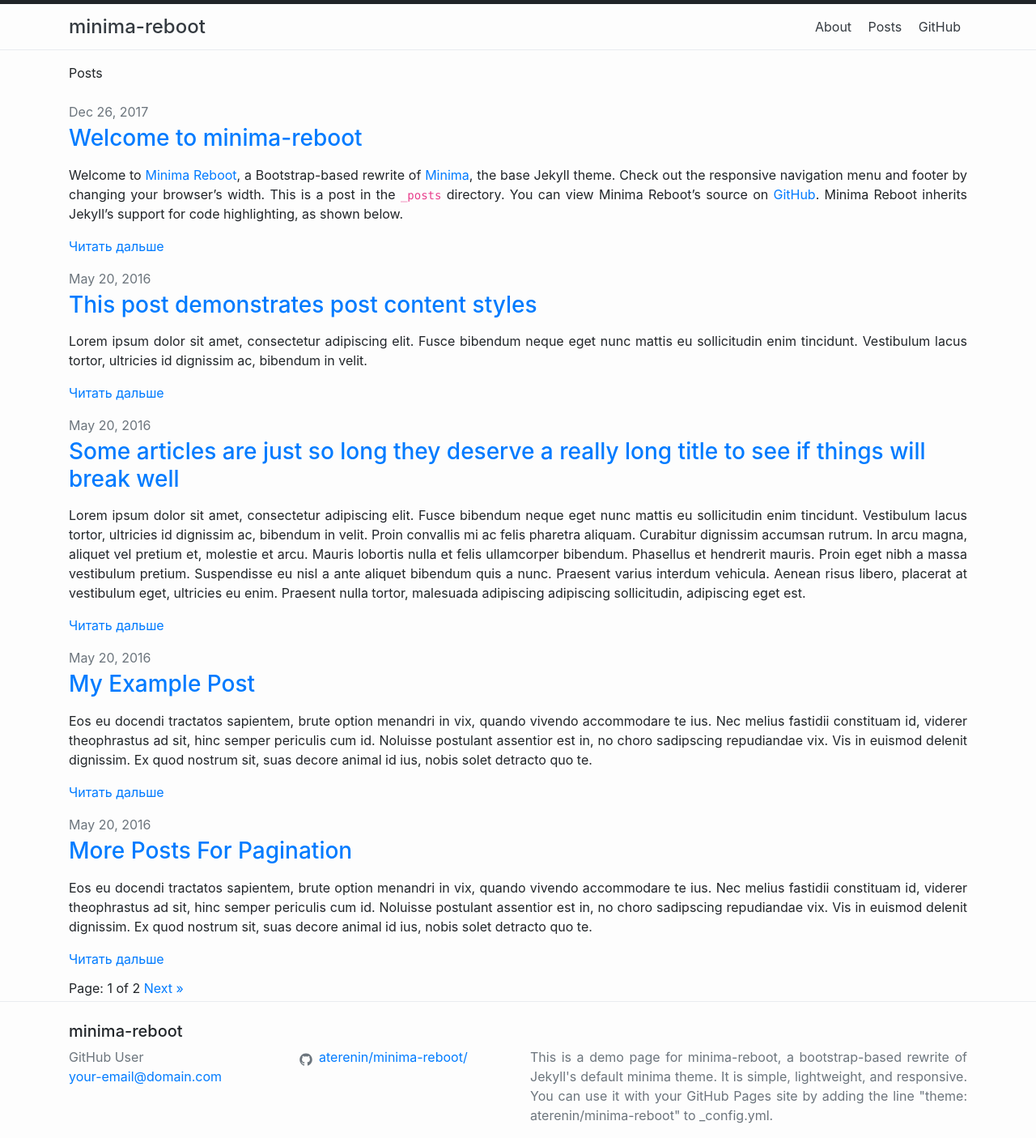
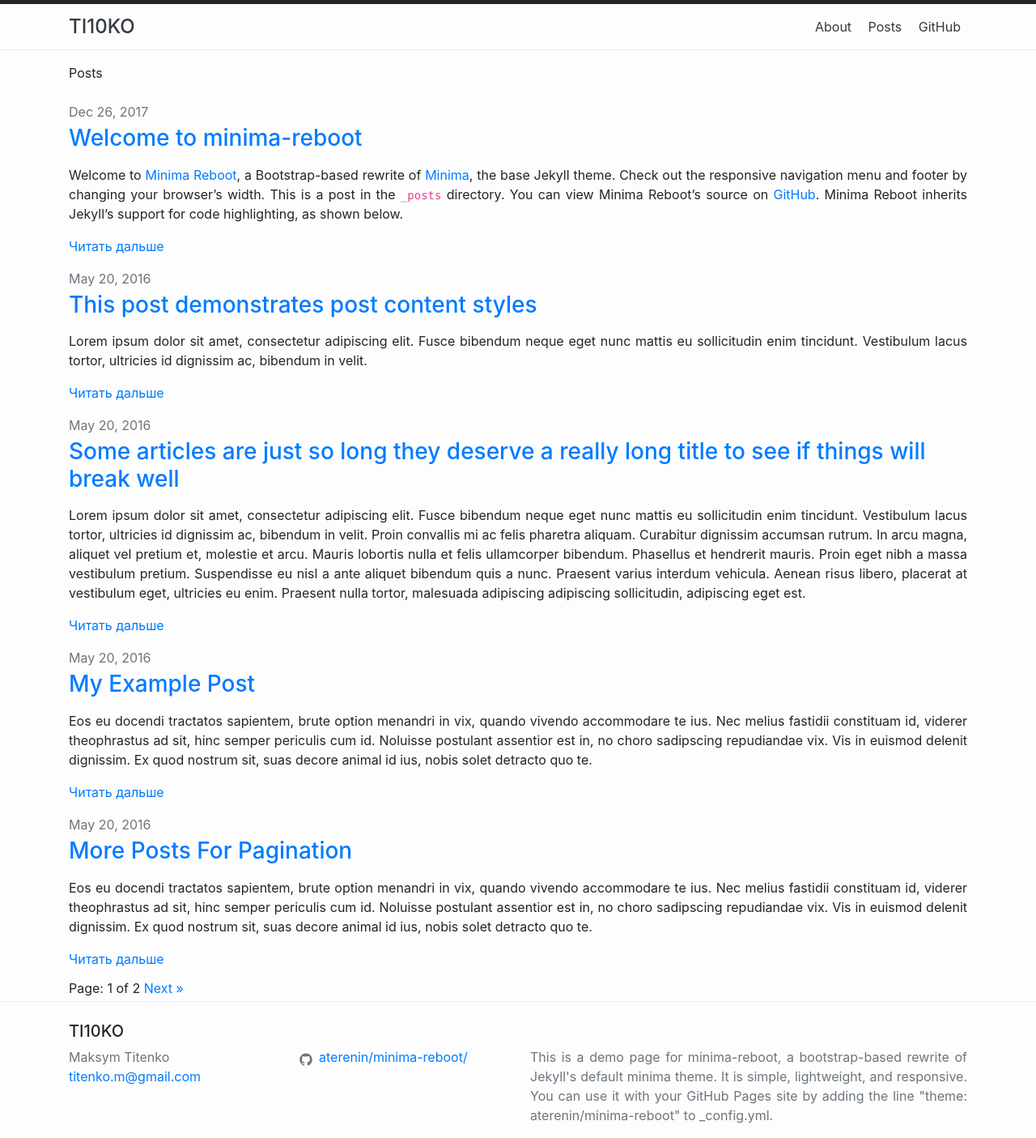
Before and after one commit to titenko/site, a Jekyll site: the page built from index.html, in a window 1280 px wide. Shown: the whole page at 81% size. Built offline with Jekyll 4.4.1, drawn with Linux system fonts in a browser that asks for light colours; the list of posts is cut into pages by our own code.

Commit message:
Update _config.yml

```diff
--- a/_config.yml
+++ b/_config.yml
@@ -1,7 +1,7 @@
-title: minima-reboot
-author: GitHub User
-email: your-email@domain.com
-avatar:
+title: TI10KO
+author: Maksym Titenko
+email: titenko.m@gmail.com
+avatar: https://raw.githubusercontent.com/titenko/site/master/_includes/ti10ko.png
 description: >
   This is a demo page for minima-reboot, a bootstrap-based rewrite of Jekyll's
   default minima theme. It is simple, lightweight, and responsive.
```
